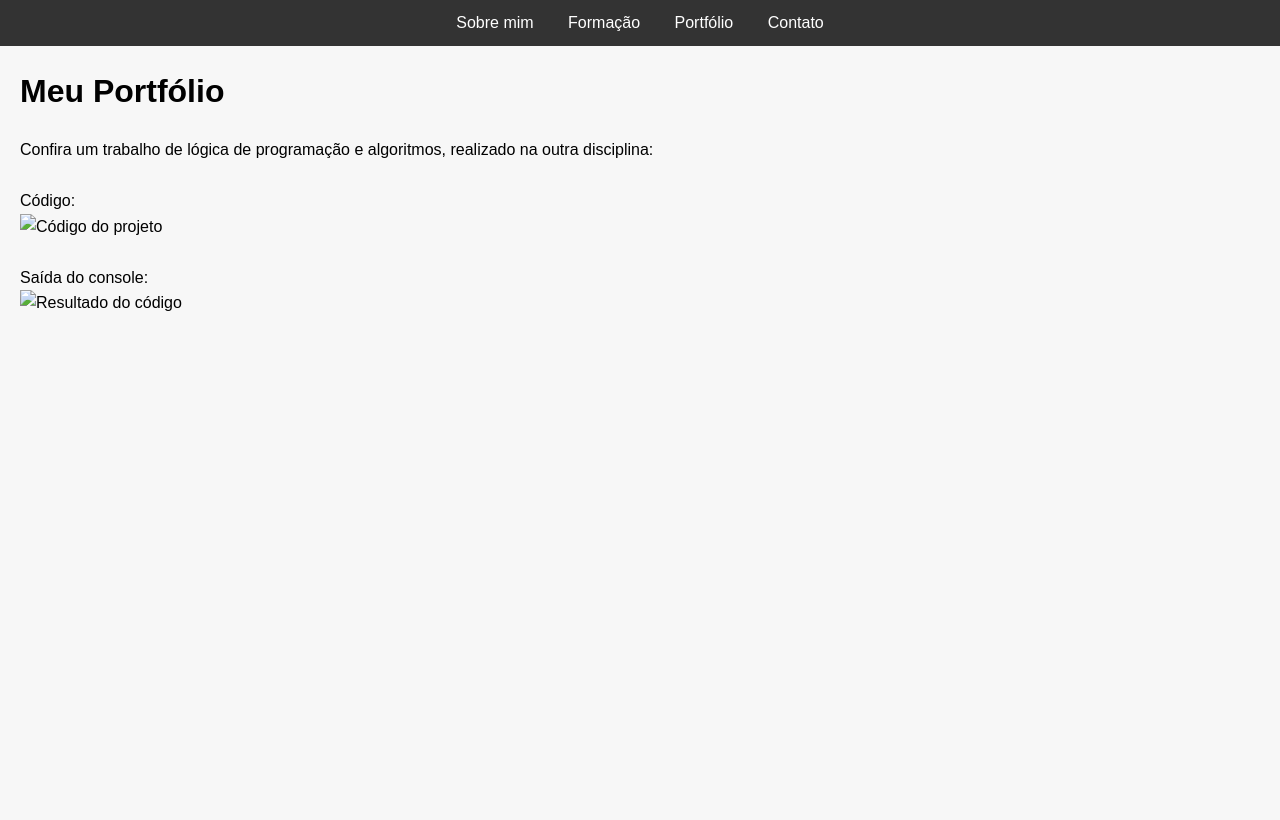
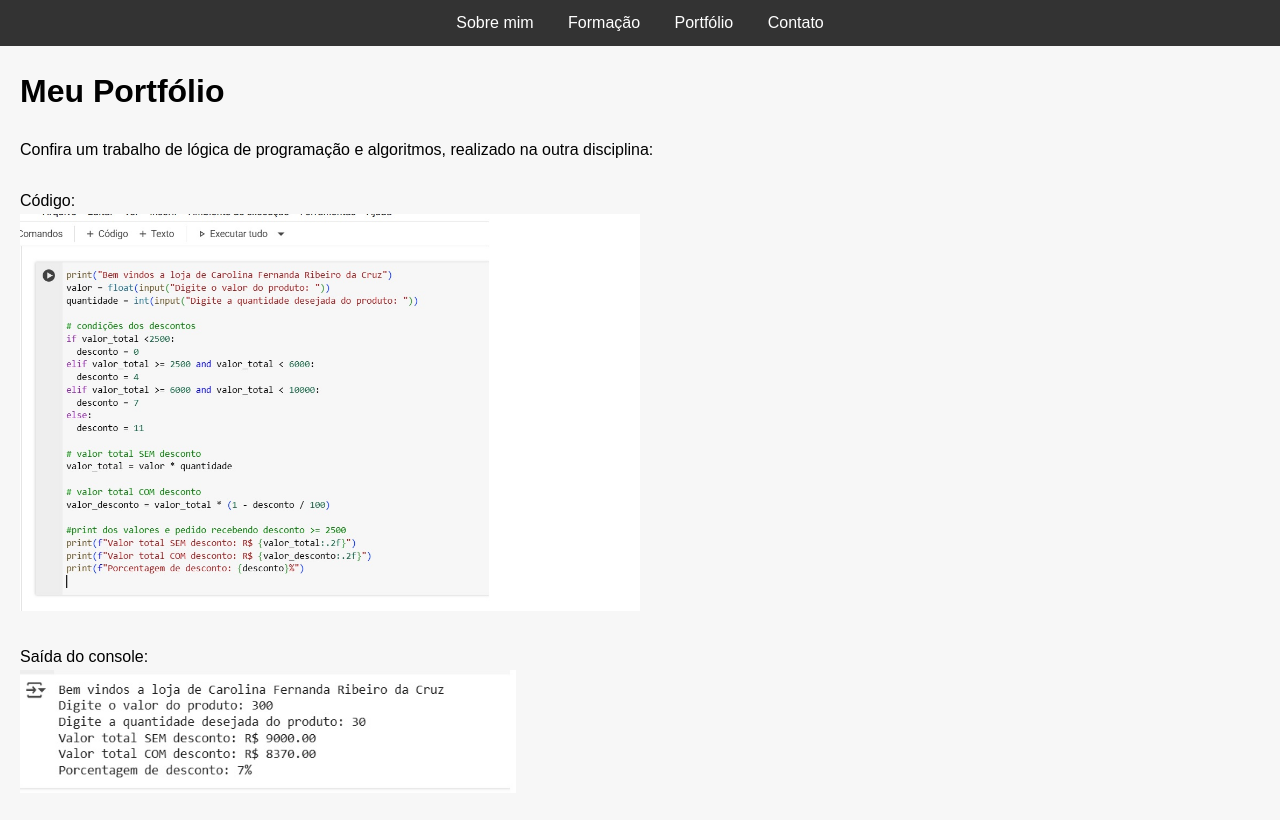
Before and after one commit to CarolinaZurc/siteDesenvolvimentoWeb, a plain HTML site: page portfolio.html in a window 1280 px wide. Drawn offline with Linux system fonts and the light colour scheme; the site is published under a folder, as on GitHub Pages, so addresses that start at the root find nothing.

Commit message:
atualizando site

```diff
--- a/portfolio.html
+++ b/portfolio.html
@@ -21,12 +21,12 @@
   </br>
     <div class="projeto">
       <p>Código:</p>
-      <img class="img-1" src="/img/1.jpg" alt="Código do projeto">
+      <img class="img-1" src="img/1.jpg" alt="Código do projeto">
       </div>
       </br>
       <div>
         <p>Saída do console:</p>
-      <img class="img-2" src="/img/2.jpg" alt="Resultado do código">
+      <img class="img-2" src="img/2.jpg" alt="Resultado do código">
     </div>
   </main>
 </body>
```
Also changed, not shown: index.html (+1 -1 lines).
